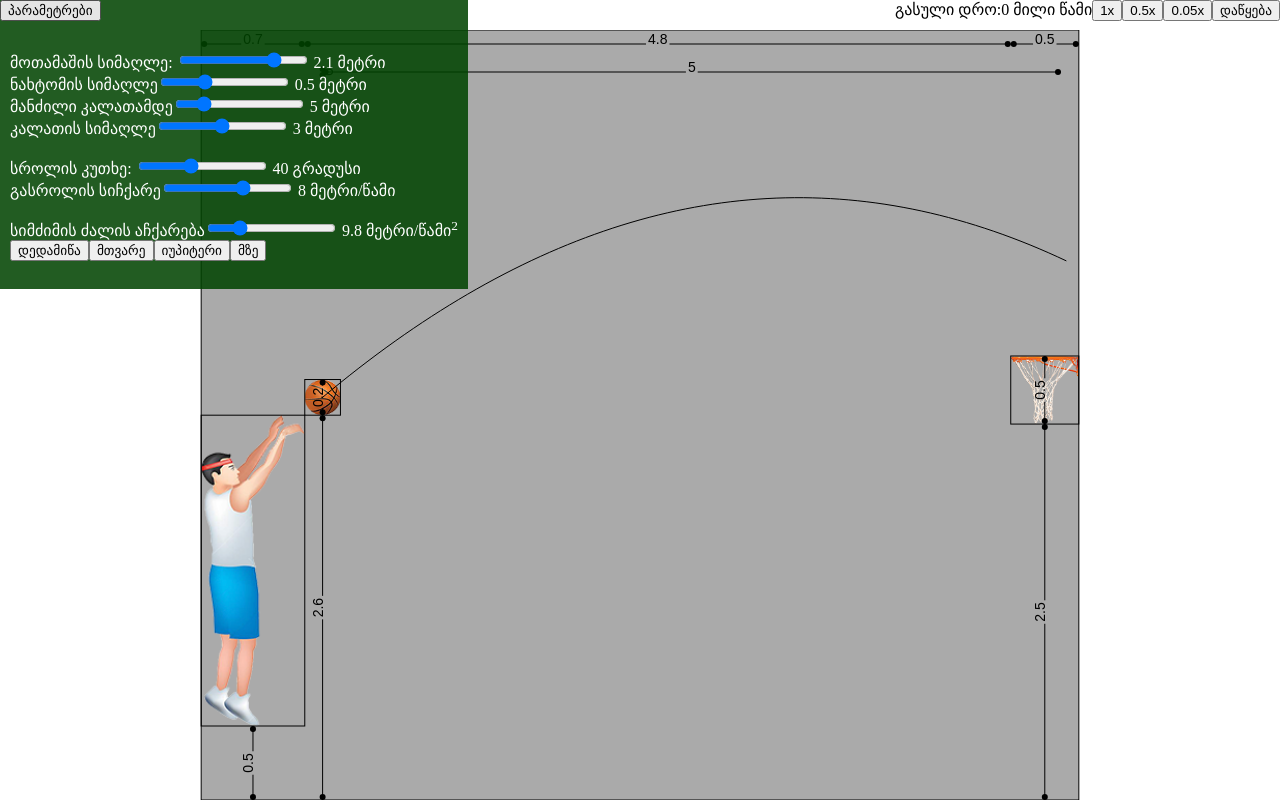
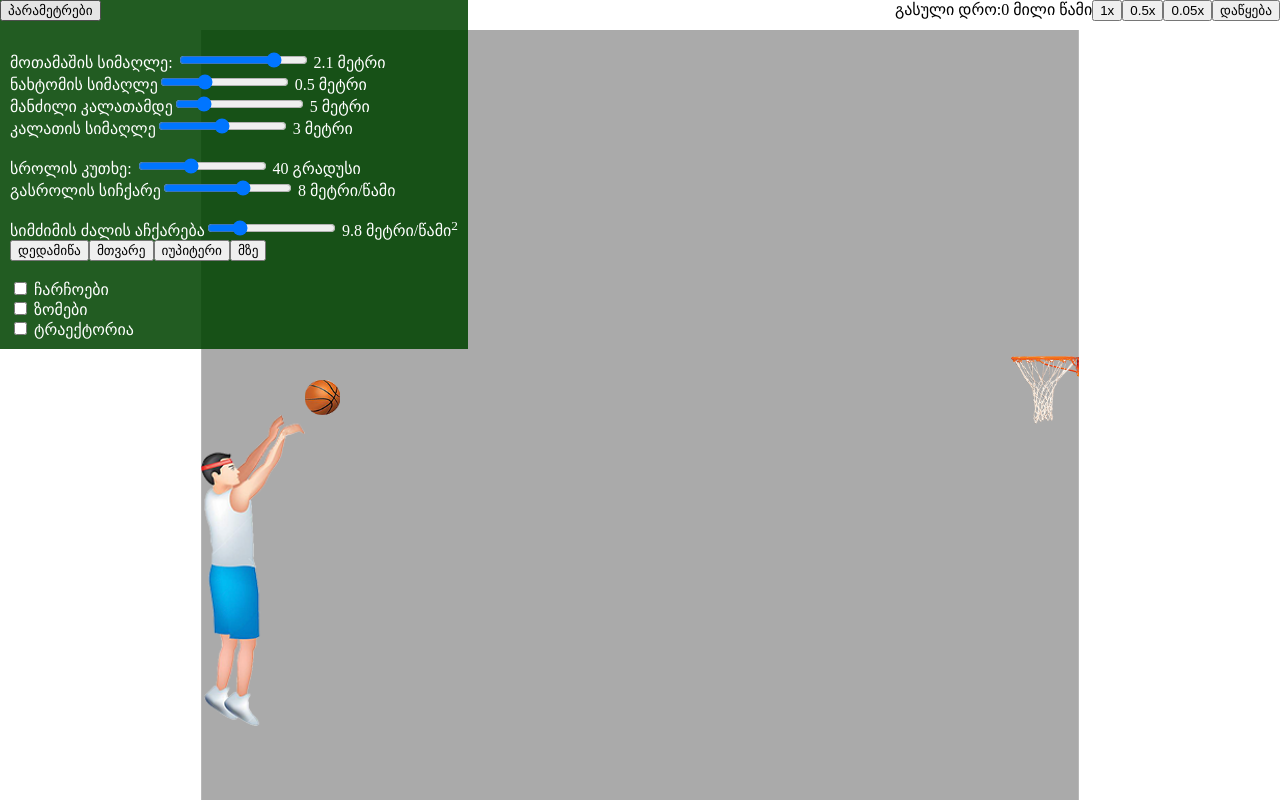
Before and after one commit to mister-giga/mister-giga.github.io, a plain HTML site: page index.html in a window 1280 px wide. Both pictures are taken after a click on the button "პარამეტრები". Drawn offline with Linux system fonts and the light colour scheme.

Commit message:
booleans

```diff
--- a/index.html
+++ b/index.html
@@ -46,6 +46,9 @@
                 <button onclick="acceleration=274">მზე</button>
             </div>
             <br/>
+            <label><input type="checkbox" oninput="drawBorders = this.checked"/> ჩარჩოები</label>
+            <label><input type="checkbox" onchange="drawSizes = this.checked"/> ზომები</label>
+            <label><input type="checkbox" onchange="drawPath = this.checked"/> ტრაექტორია</label>
         </div>
         </div>
 
@@ -69,9 +72,9 @@
             var basketElevation = 3.0;//კალათის ზედა სიბრტყის დაშორება მიწიდან მეტრებში
             var acceleration = 9.8; //სიმძიმის ძალის აჩქარება მ/წმ2
 
-            var drawBorders = true;
-            var drawSizes = true;
-            var drawPath = true;
+            var drawBorders = false;
+            var drawSizes = false;
+            var drawPath = false;
 
             var isPlaying = false;
 
```
